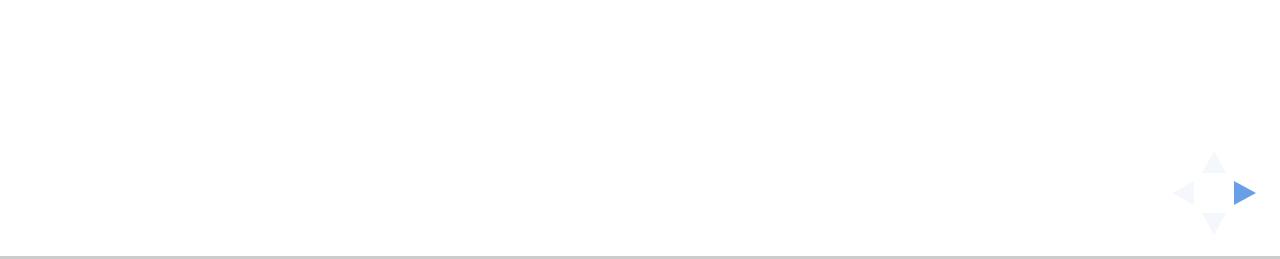
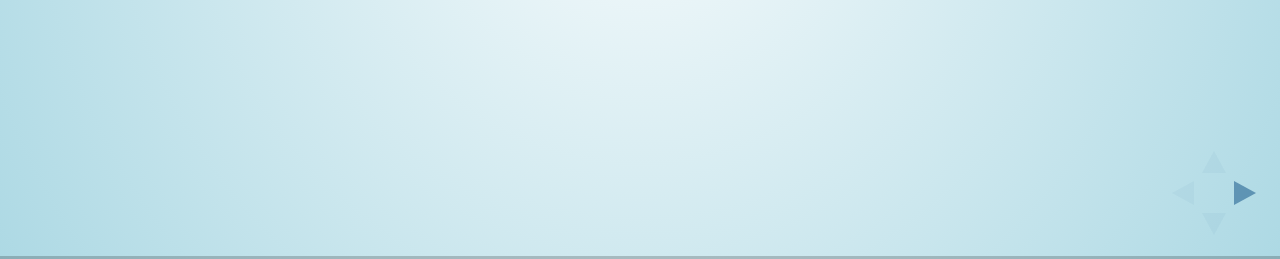
Before and after one commit to diversitymanifesto/diversitymanifesto.github.io, a website: page index.html in a window 1280 px wide. Shown: the part 541-800 px from the top of the page. Drawn offline with nearby package versions, Linux system fonts and the light colour scheme.

Commit message:
Different theme

```diff
--- a/index.html
+++ b/index.html
@@ -15,7 +15,7 @@
 		<meta name="viewport" content="width=device-width, initial-scale=1.0, maximum-scale=1.0, user-scalable=no">
 
 		<link rel="stylesheet" href="css/reveal.css">
-		<link rel="stylesheet" href="css/theme/white.css" id="theme">
+		<link rel="stylesheet" href="css/theme/sky.css" id="theme">
 
 		<!-- Theme used for syntax highlighting of code -->
 		<link rel="stylesheet" href="lib/css/zenburn.css">
```
